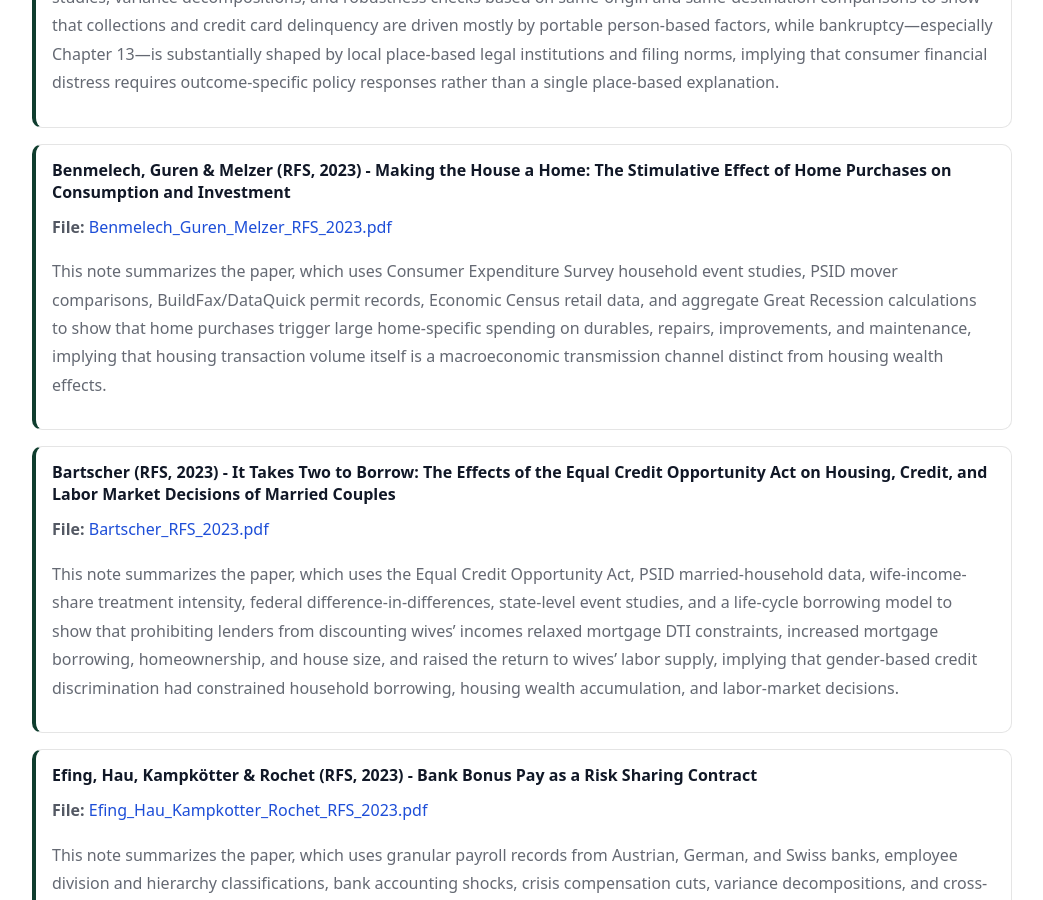
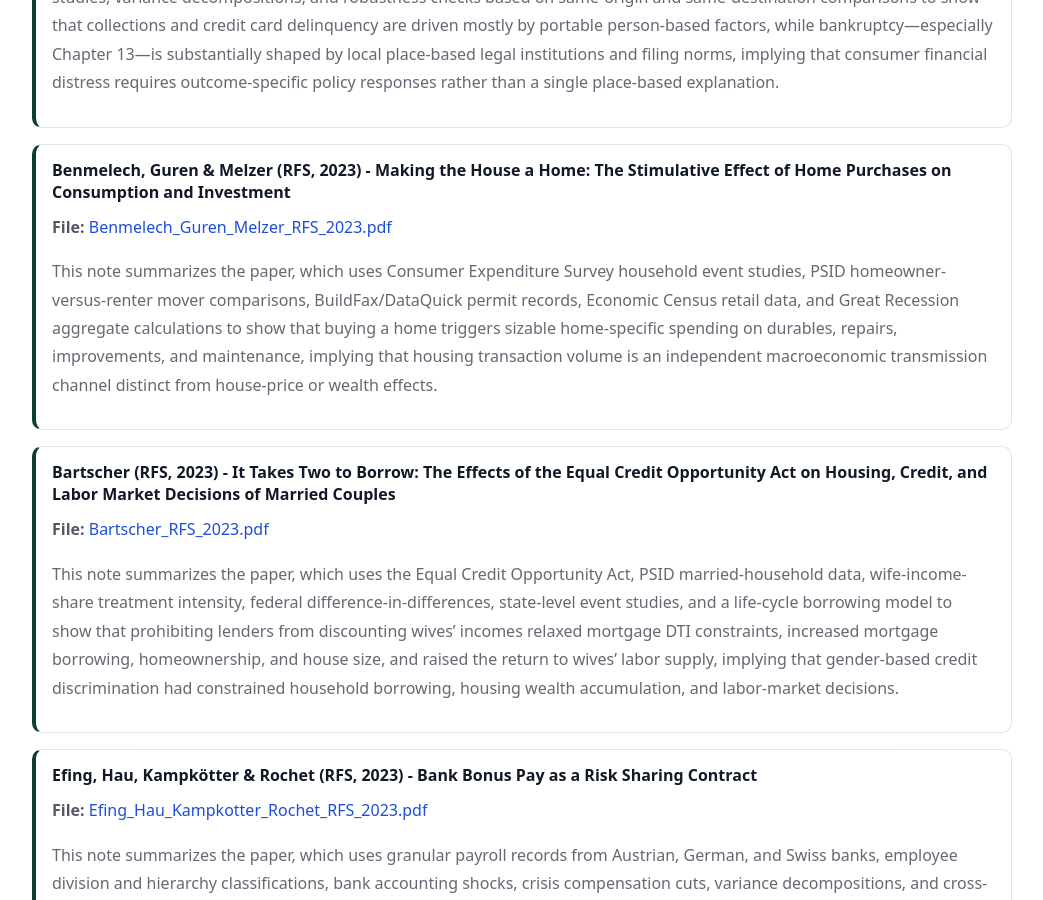
Before and after one commit to yaxinzn/study-archive, a Jekyll site: the page built from reading/index.md, in a window 1280 px wide and 900 px high, scrolled down 537 px. Shown: the whole window, without its empty margins (118-1161 px from the left). Built offline with Jekyll 4.4.1, drawn with Linux system fonts in a browser that asks for light colours.

Commit message:
Reading: add/update Benmelech_Guren_Melzer_RFS_2023.pdf

```diff
--- a/_data/reading.yml
+++ b/_data/reading.yml
@@ -4,7 +4,7 @@
 
 - title: "Benmelech, Guren & Melzer (RFS, 2023) - Making the House a Home: The Stimulative Effect of Home Purchases on Consumption and Investment"
   file: "Benmelech_Guren_Melzer_RFS_2023.pdf"
-  desc: "This note summarizes the paper, which uses Consumer Expenditure Survey household event studies, PSID mover comparisons, BuildFax/DataQuick permit records, Economic Census retail data, and aggregate Great Recession calculations to show that home purchases trigger large home-specific spending on durables, repairs, improvements, and maintenance, implying that housing transaction volume itself is a macroeconomic transmission channel distinct from housing wealth effects."
+  desc: "This note summarizes the paper, which uses Consumer Expenditure Survey household event studies, PSID homeowner-versus-renter mover comparisons, BuildFax/DataQuick permit records, Economic Census retail data, and Great Recession aggregate calculations to show that buying a home triggers sizable home-specific spending on durables, repairs, improvements, and maintenance, implying that housing transaction volume is an independent macroeconomic transmission channel distinct from house-price or wealth effects."
 
 - title: "Bartscher (RFS, 2023) - It Takes Two to Borrow: The Effects of the Equal Credit Opportunity Act on Housing, Credit, and Labor Market Decisions of Married Couples"
   file: "Bartscher_RFS_2023.pdf"
```
Also changed, not shown: 1 other file.
